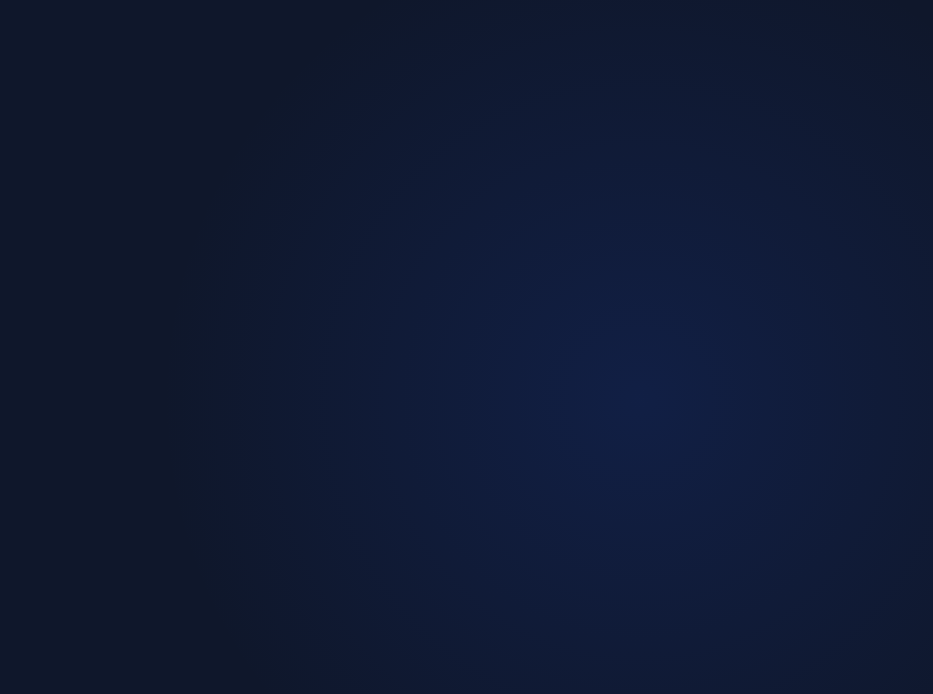
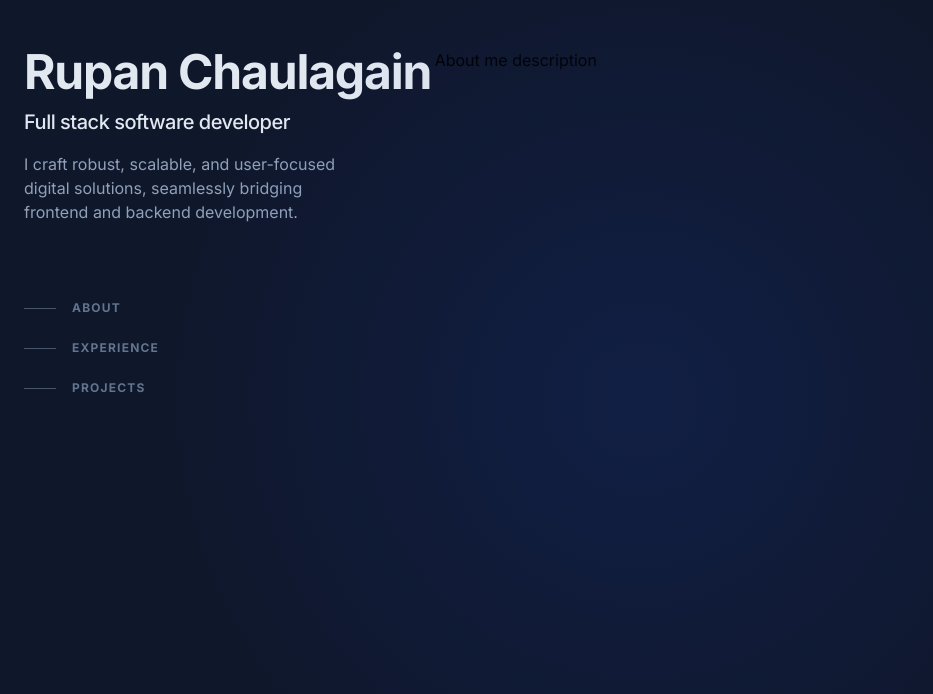
Before and after one commit to ruppo-912116/merupan, a Next.js app: page / in a window 1280 px wide. Shown: the top 694 px of the page, without its empty margins (0-933 px from the left). Built offline with nearby package versions, Linux system fonts and the light colour scheme.

Commit message:
chore: add about part and refactor code

```diff
--- a/src/components/homepage.tsx
+++ b/src/components/homepage.tsx
@@ -1,6 +1,8 @@
 "use client";
 
 import {useEffect, useRef} from "react";
+import Link from "next/link";
+import Overview from "@/components/overview";
 
 export default function HomePageContainer() {
 
@@ -18,13 +20,28 @@ export default function HomePageContainer() {
         return () => window.removeEventListener("mousemove", onMouseMove);
     }, []);
 
+
+
     return (
-        <div className="h-screen relative">
+        <div className="relative">
             <div
                 ref={spotlightRef}
                 className="pointer-events-none fixed inset-0 z-30 transition duration-300 lg:absolute"
                 style={{ background: "radial-gradient(circle 600px at 50% 50%, rgba(29,78,216,0.15), transparent 80%)" }}
             />
+
+            <div className={"mx-auto min-h-screen max-w-screen-xl px-6 py-12 font-sans"}>
+                <div className={"flex justify-between"}>
+                    <Overview/>
+                    {/* main body ui */}
+                    <div className={"flex flex-2/3"}>
+                        About me description
+                    </div>
+                </div>
+
+            </div>
+
+
         </div>
     );
 }
--- /dev/null
+++ b/src/components/overview.tsx
@@ -0,0 +1,43 @@
+import Link from "next/link";
+
+const Sections = ["About", "Experience", "Projects"]
+
+export default function Overview() {
+    return (
+        <header className={"flex flex-1/3"}>
+            <div>
+                <h1 className={"text-4xl font-bold tracking-tight text-slate-200 sm:text-5xl"}>
+                    Rupan Chaulagain
+                </h1>
+                <h2 className={"mt-3 text-lg font-medium tracking-tight text-slate-200 sm:text-xl"}>
+                    Full stack software developer
+                </h2>
+                <p className={"mt-4 max-w-xs leading-normal text-slate-400"}>
+                    I craft robust, scalable, and user-focused digital solutions, seamlessly bridging frontend and backend development.
+                </p>
+
+                {/* navbar part */}
+                <nav className={"nav hidden lg:block mt-16"} aria-label={"In-page jump links"}>
+                    {Sections.map((section) => (
+                        <ul key={section} className={"w-max"}>
+                            <li>
+                                <Link href={`#${section.toLowerCase()}`} className={"group flex items-center py-3"}>
+                                            <span className={"nav-indicator mr-4 h-px w-8 bg-slate-600 transition-all group-hover:w-16 group-hover:bg-slate-200 group-focus-visible:w-16 group-focus-visible:bg-slate-200 motion-reduce:transition-none"}>
+                                            </span>
+                                    <span className={"nav-text text-xs font-bold uppercase tracking-widest text-slate-500 group-hover:text-slate-200 group-focus-visible:text-slate-200"}>{section}</span>
+                                </Link>
+                            </li>
+                        </ul>
+                    ))}
+                </nav>
+            </div>
+
+        {/*   SOCIAL MEDIA SECTION */}
+        {/*    <ul className={"ml-1 mt-8 flex items-center"} aria-label={"Social Media"}>*/}
+        {/*        <li className={}>*/}
+
+        {/*        </li>*/}
+        {/*    </ul>*/}
+        </header>
+    )
+}
```
